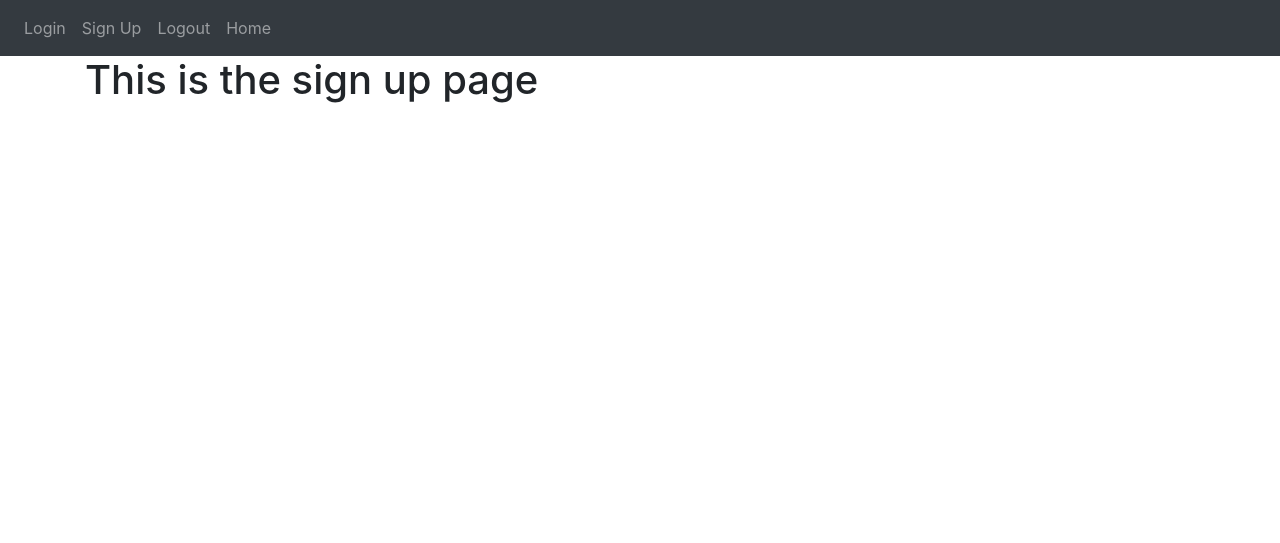
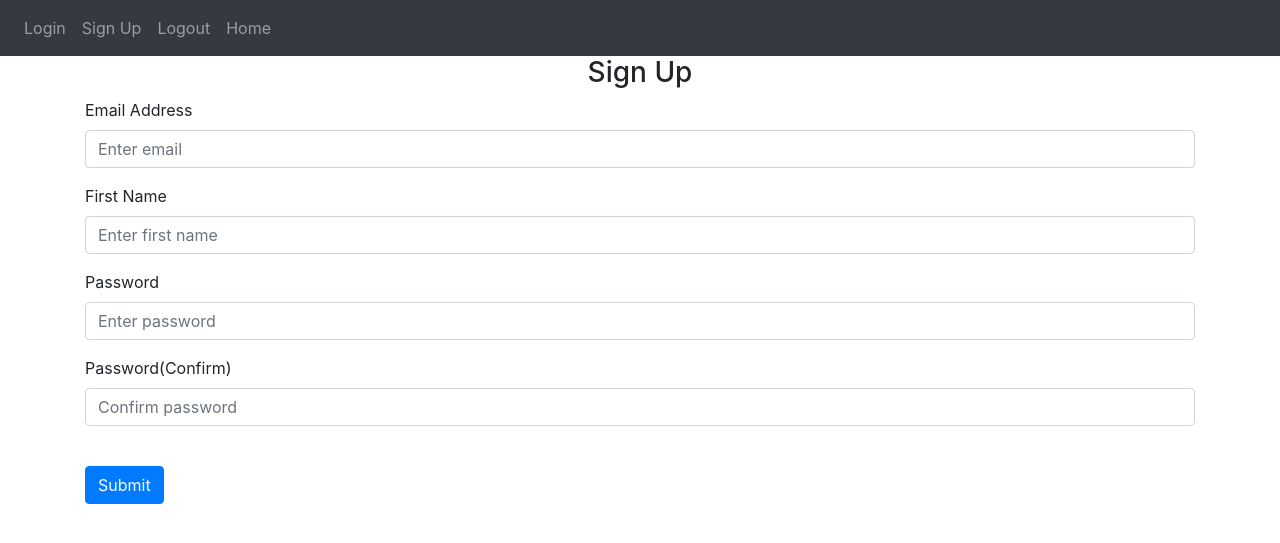
Before and after one commit to RondaKuraI/flask_web_app, a Flask app: page /sign-up in a window 1280 px wide. Shown: the top 543 px of the page. Run offline with Flask 3, Linux system fonts and the light colour scheme; some libraries are stand-ins or nearby versions.

Commit message:
Update sign_up.html

```diff
--- a/website/templates/sign_up.html
+++ b/website/templates/sign_up.html
@@ -3,5 +3,25 @@
 {% block title %}Sign Up{% endblock %}
 
 {% block content %}
-<h1>This is the sign up page</h1>
+<form action="" method="POST">
+        <h3 align="center">Sign Up</h3>
+        <div class="form-group">
+                <label for="email">Email Address</label>
+                <input type="email" class="form-control" id="email" name="email" placeholder="Enter email">
+        </div>
+        <div class="form-group">
+                <label for="firstName">First Name</label>
+                <input type="text" class="form-control" id="firstName" name="firstName" placeholder="Enter first name">
+        </div>
+        <div class="form-group">
+                <label for="password1">Password</label>
+                <input type="password" class="form-control" id="password1" name="password1" placeholder="Enter password">
+        </div>
+        <div class="form-group">
+                <label for="password2">Password(Confirm)</label>
+                <input type="password" class="form-control" id="password2" name="password2" placeholder="Confirm password">
+        </div>
+        <br>
+        <button type="submit" class="btn btn-primary">Submit</button>
+</form>
 {% endblock %}
```
